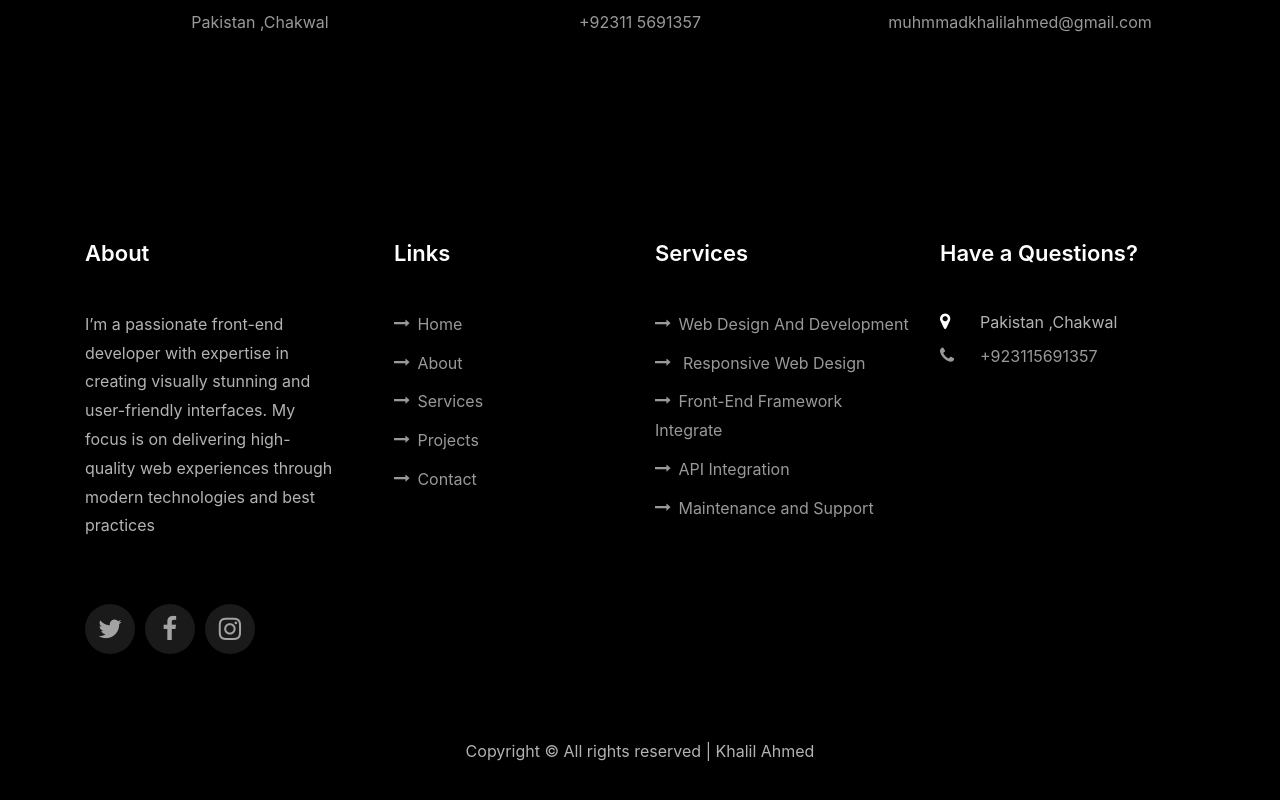
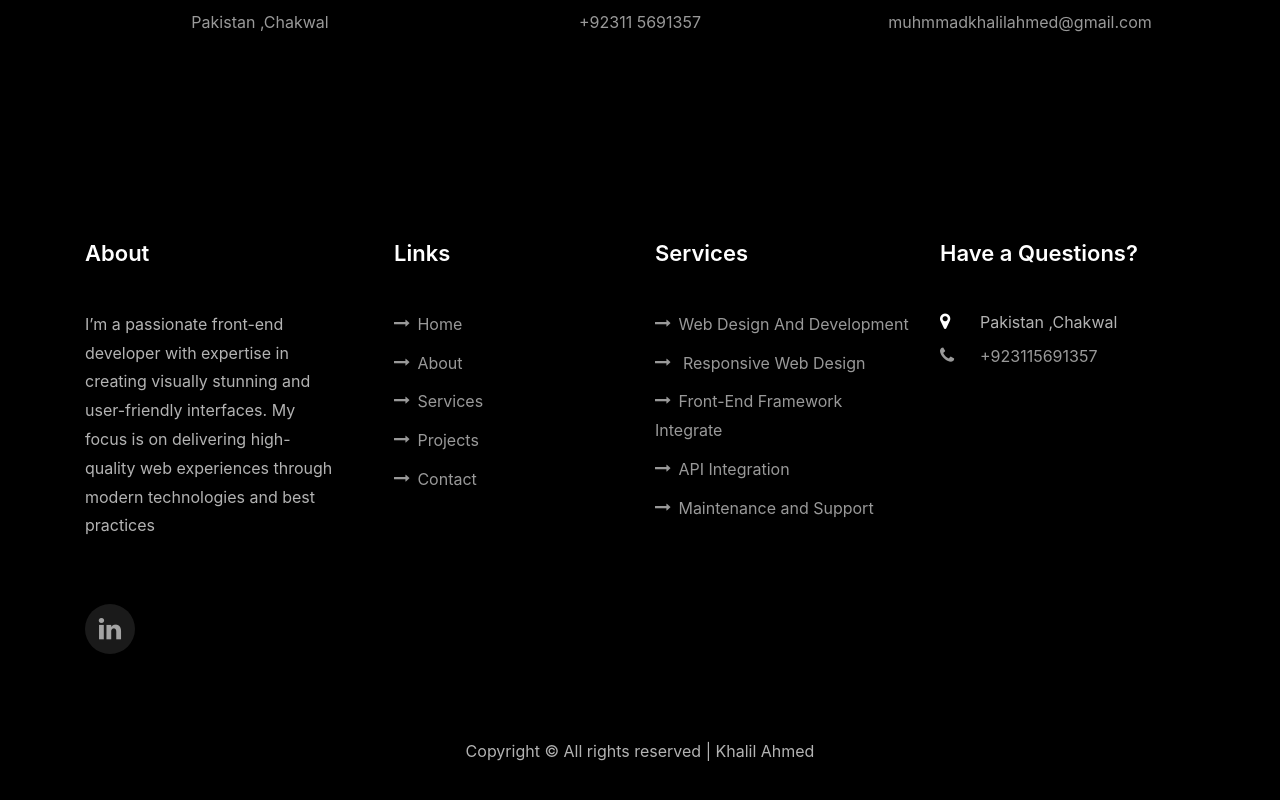
Before and after one commit to khalil72/our-portfolio, a React (Create React App) app: page / in a window 1280 px wide. Shown: the part 6817-7617 px from the top of the page. Built offline with nearby package versions, Linux system fonts and the light colour scheme.

Commit message:
porjects

```diff
--- a/src/component/layout/Footer.jsx
+++ b/src/component/layout/Footer.jsx
@@ -12,9 +12,10 @@ const Footer = () => {
               <h2 class="ftco-heading-2">About</h2>
               <p>I’m a passionate front-end developer with expertise in creating visually stunning and user-friendly interfaces. My focus is on delivering high-quality web experiences through modern technologies and best practices</p>
               <ul class="ftco-footer-social list-unstyled float-md-left float-lft mt-5">
-                <li class=""><a href="#"><span class="icon-twitter"></span></a></li>
-                <li class=""><a href="#"><span class="icon-facebook"></span></a></li>
-                <li class=""><a href="#"><span class="icon-instagram"></span></a></li>
+              <li class=""><a href="https://www.linkedin.com/in/khalilahmed-frontend/"><span class="icon-linkedin"></span></a></li>
+
+
+
               </ul>
             </div>
           </div>
```
